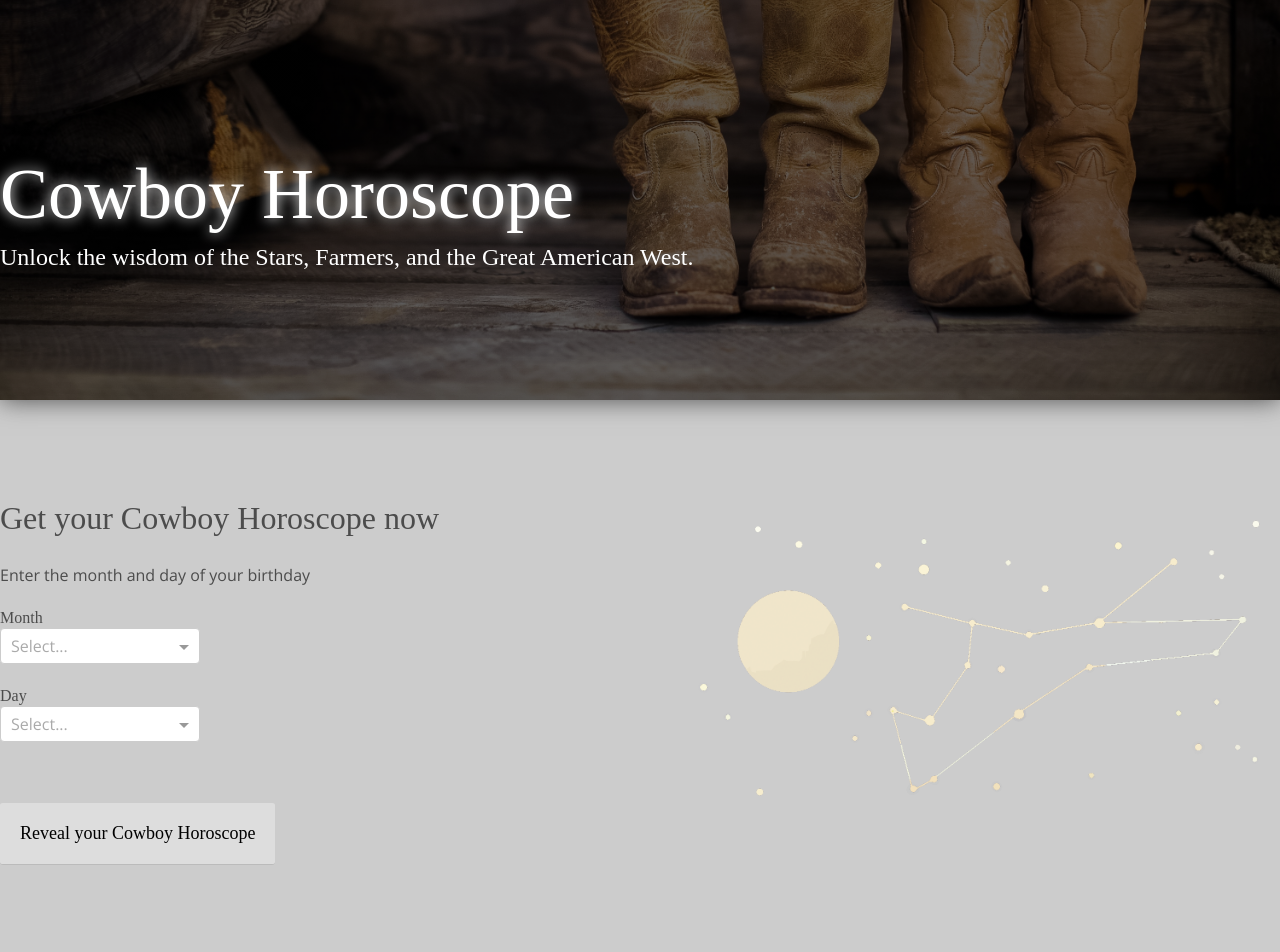
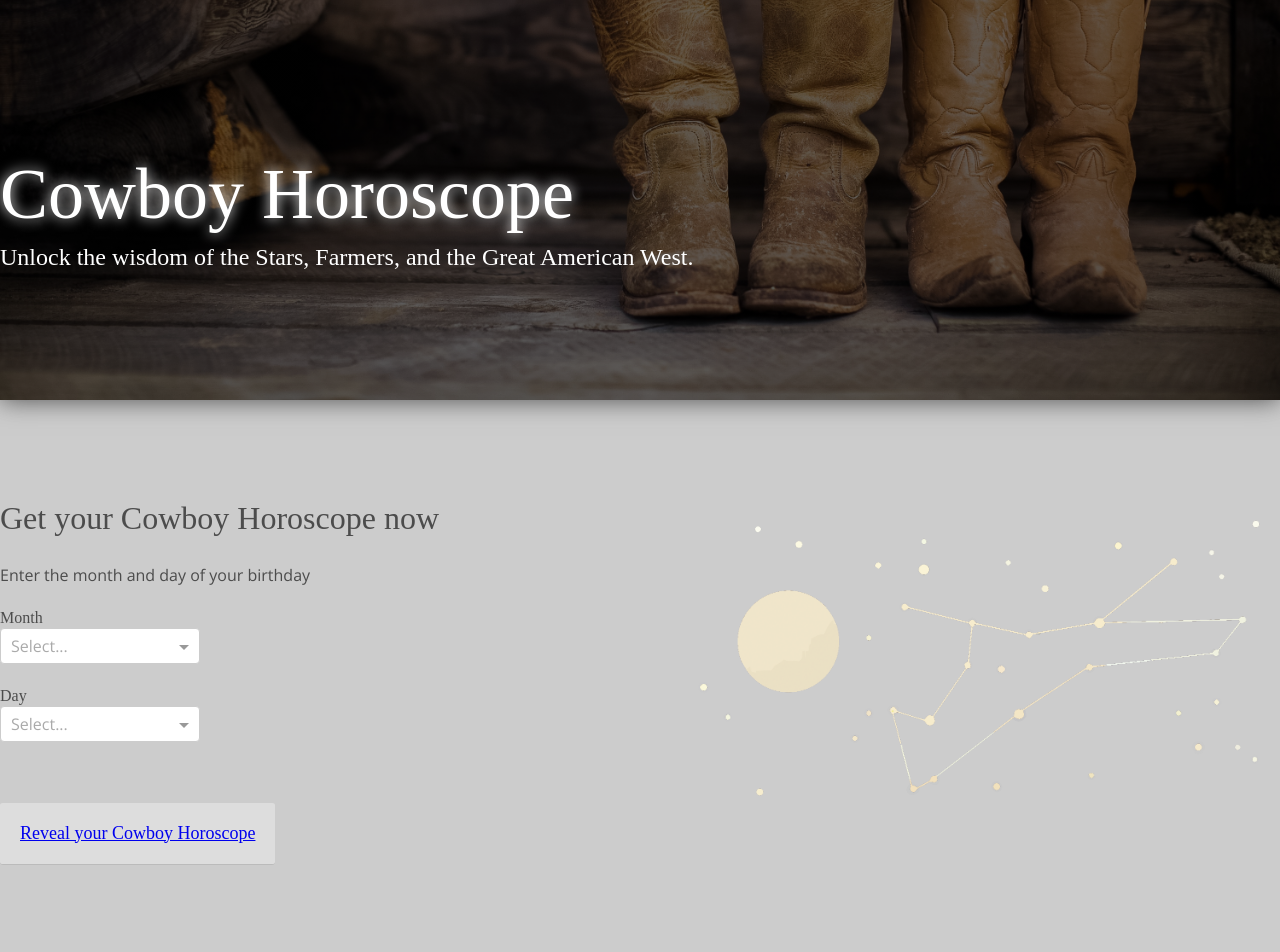
Before and after one commit to cjlitch/screenshot-test-app, a React (Create React App) app: page / in a window 1280 px wide. Shown: the top 952 px of the page. Built offline with nearby package versions, Linux system fonts and the light colour scheme; a web font is replaced by a local one.

Commit message:
fix: Try again to make clicking work in iOS

```diff
--- a/src/components/BirthdayForm/BirthdayForm.js
+++ b/src/components/BirthdayForm/BirthdayForm.js
@@ -33,7 +33,8 @@ class BirthdayForm extends Component {
                     className="birthday-form-button"
                     onClick={this.props.revealHoroscope}
                     onTouchStart={this.props.revealHoroscope}
-                    data-test="reveal-horoscope">
+                    data-test="reveal-horoscope"
+                    href="#">
                     Reveal your Cowboy Horoscope
                 </a>
 
```
